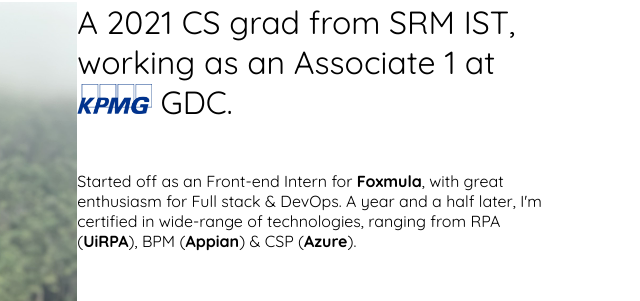
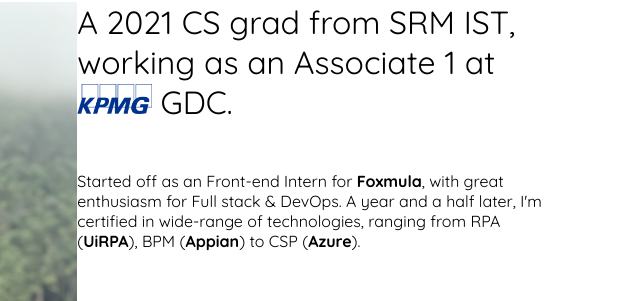
Before and after one commit to aaryan-manutd/aaryan-manutd.github.io, a plain HTML site: page index.html in a window 1280 px wide. Shown: the part 2276-2577 px from the top of the page, 502-1142 px from the left. Drawn offline with nearby package versions, Linux system fonts and the light colour scheme; a small style sheet from the web is missing; a web font is replaced by a local one.

Commit message:
Update index.html

```diff
--- a/index.html
+++ b/index.html
@@ -67,7 +67,7 @@
             A 2021 CS grad from SRM IST, working as an Associate 1 at <img class="KPMG" src="KPMG.jpg" height= "30vh"> GDC.
           </h3>
           <p class="p-margin">
-           Started off as an Front-end Intern for <b>Foxmula</b>, with great enthusiasm for Full stack & DevOps. A year and a half later, I'm certified in wide-range of technologies, ranging from RPA (<b>UiRPA</b>), BPM (<b>Appian</b>) & CSP (<b>Azure</b>).
+           Started off as an Front-end Intern for <b>Foxmula</b>, with great enthusiasm for Full stack & DevOps. A year and a half later, I'm certified in wide-range of technologies, ranging from RPA (<b>UiRPA</b>), BPM (<b>Appian</b>) to CSP (<b>Azure</b>).
           </p>
         </div>
       </div>
```
